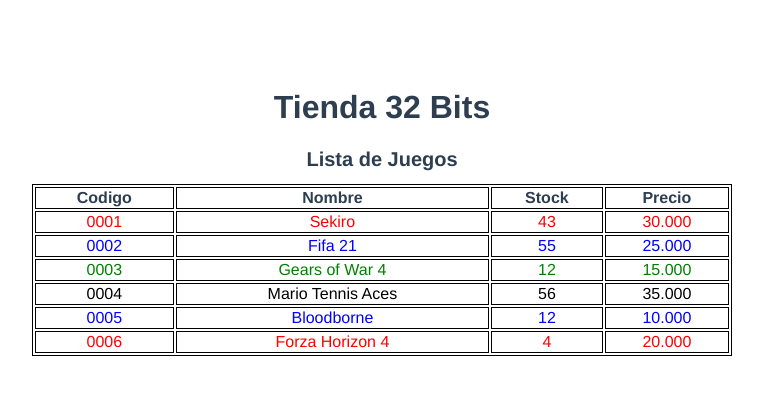
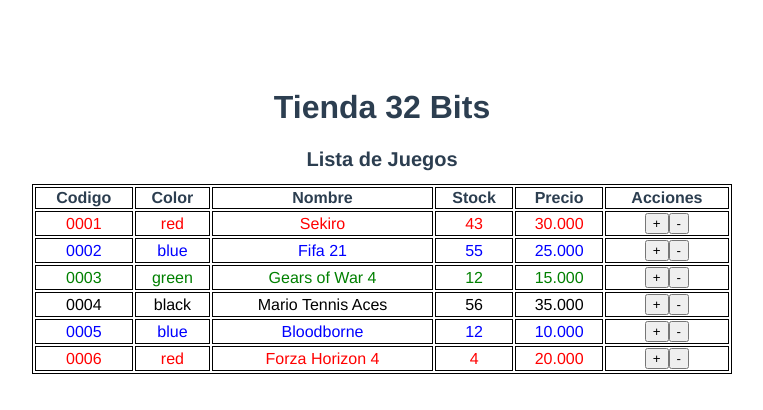
Before and after one commit to AnlianaAguilar/Tienda_de_juegos_32_bits-Parte-II-, a Vue app: page /games in a window 1280 px wide. Shown: the top 410 px of the page, without its empty margins (258-1021 px from the left). Built offline with nearby package versions, Linux system fonts and the light colour scheme.

Commit message:
se modifica tabla con nuevos parametros a mostrar

```diff
--- a/src/components/GameList.vue
+++ b/src/components/GameList.vue
@@ -5,15 +5,26 @@
       <table>
         <tr>
           <th>Codigo</th>
+          <th>Color</th>
           <th>Nombre</th>
           <th>Stock</th>
           <th>Precio</th>
+          <th>Acciones</th>
         </tr>
-        <tr v-for="game in juegos"  :style="{color:game.color}" :key='game.codigo'>
-          <td>{{game.codigo}}</td>
-          <td>{{game.nombre}}</td>
-          <td>{{game.stock}}</td>
-          <td>{{Number(game.precio).toLocaleString('es-CL')}}</td>
+        <tr
+          v-for="game in juegos"
+          :style="{ color: game.color }"
+          :key="game.codigo"
+        >
+          <td>{{ game.codigo }}</td>
+          <td>{{ game.color }}</td>
+          <td>{{ game.nombre }}</td>
+          <td>{{ game.stock }}</td>
+          <td>{{ Number(game.precio).toLocaleString("es-CL") }}</td>
+          <td>
+            <button>+</button>
+            <button>-</button>
+          </td>
         </tr>
       </table>
     </div>
@@ -43,19 +54,19 @@
 </script>
 
 <style scoped>
-
-.subtitle{
-    font-size: 20px;
+.subtitle {
+  font-size: 20px;
 }
 
-table, th, td {
-  border:1px solid black
+table,
+th,
+td {
+  border: 1px solid black;
 }
 
-table{
-    width: 700px;
-    margin-left: auto;
-    margin-right: auto;
+table {
+  width: 700px;
+  margin-left: auto;
+  margin-right: auto;
 }
-
 </style>
```
